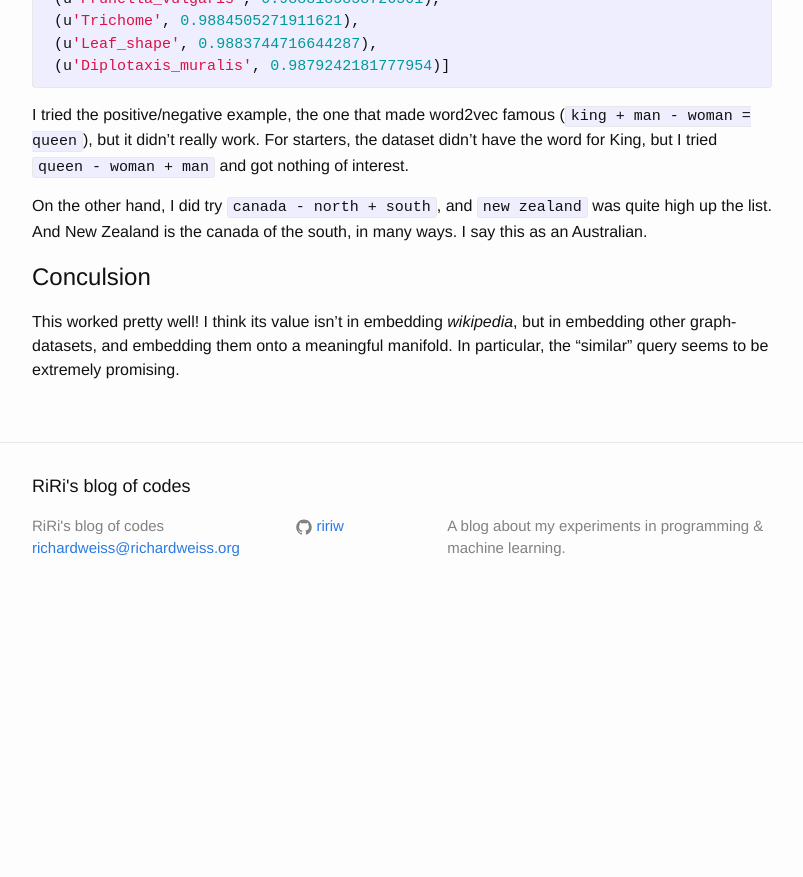
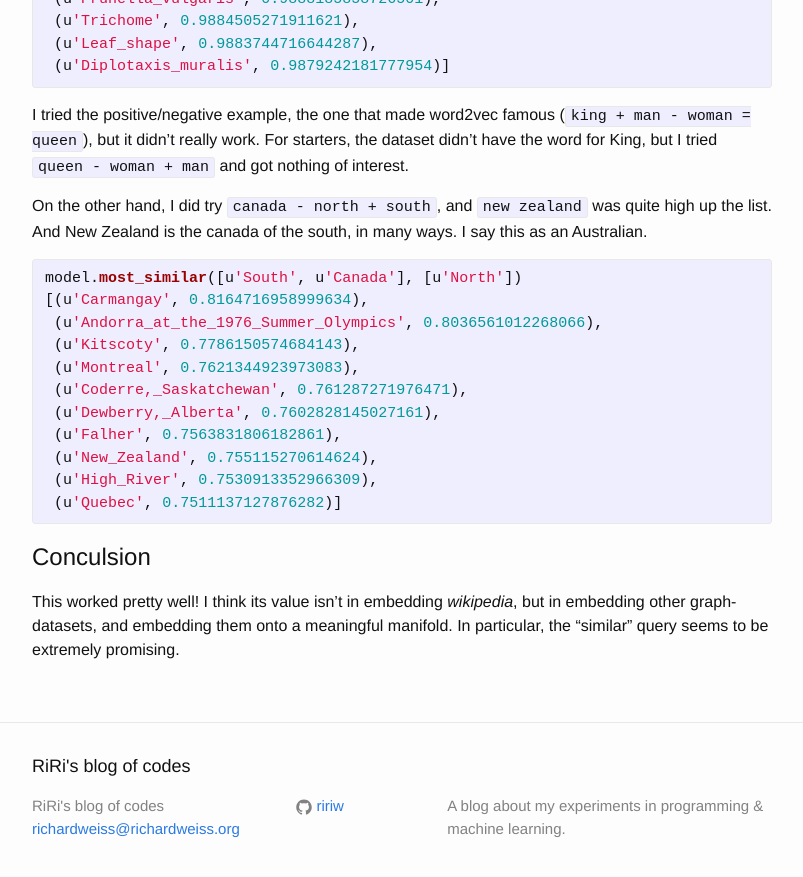
Before and after one commit to ririw/ririw.github.io, a Jekyll site: the page built from _posts/2017-01-28-embedding-wikipedia.markdown, in a window 1280 px wide and 900 px high, scrolled down 1632 px. Shown: the top 877 px of the window, without its empty margins (238-1041 px from the left). Built offline with Jekyll 4.4.1, drawn with Linux system fonts in a browser that asks for light colours; before the commit the page ends 2252 px from its top, so only the background shows below that.

Commit message:
expand example

```diff
--- a/_posts/2017-01-28-embedding-wikipedia.markdown
+++ b/_posts/2017-01-28-embedding-wikipedia.markdown
@@ -73,6 +73,19 @@ For starters, the dataset didn't have the word for King, but I tried `queen - wo
 On the other hand, I did try `canada - north + south`, and `new zealand` was quite high up the list.
 And New Zealand is the canada of the south, in many ways.
 I say this as an Australian.
+{% highlight python %}
+model.most_similar([u'South', u'Canada'], [u'North'])
+[(u'Carmangay', 0.8164716958999634),
+ (u'Andorra_at_the_1976_Summer_Olympics', 0.8036561012268066),
+ (u'Kitscoty', 0.7786150574684143),
+ (u'Montreal', 0.7621344923973083),
+ (u'Coderre,_Saskatchewan', 0.761287271976471),
+ (u'Dewberry,_Alberta', 0.7602828145027161),
+ (u'Falher', 0.7563831806182861),
+ (u'New_Zealand', 0.755115270614624),
+ (u'High_River', 0.7530913352966309),
+ (u'Quebec', 0.7511137127876282)]
+{% endhighlight %}
 
 # Conculsion
 This worked pretty well! I think its value isn't in embedding _wikipedia_, but in embedding other graph-datasets, and embedding them onto a meaningful manifold. In particular, the "similar" query seems to be extremely promising.
```
